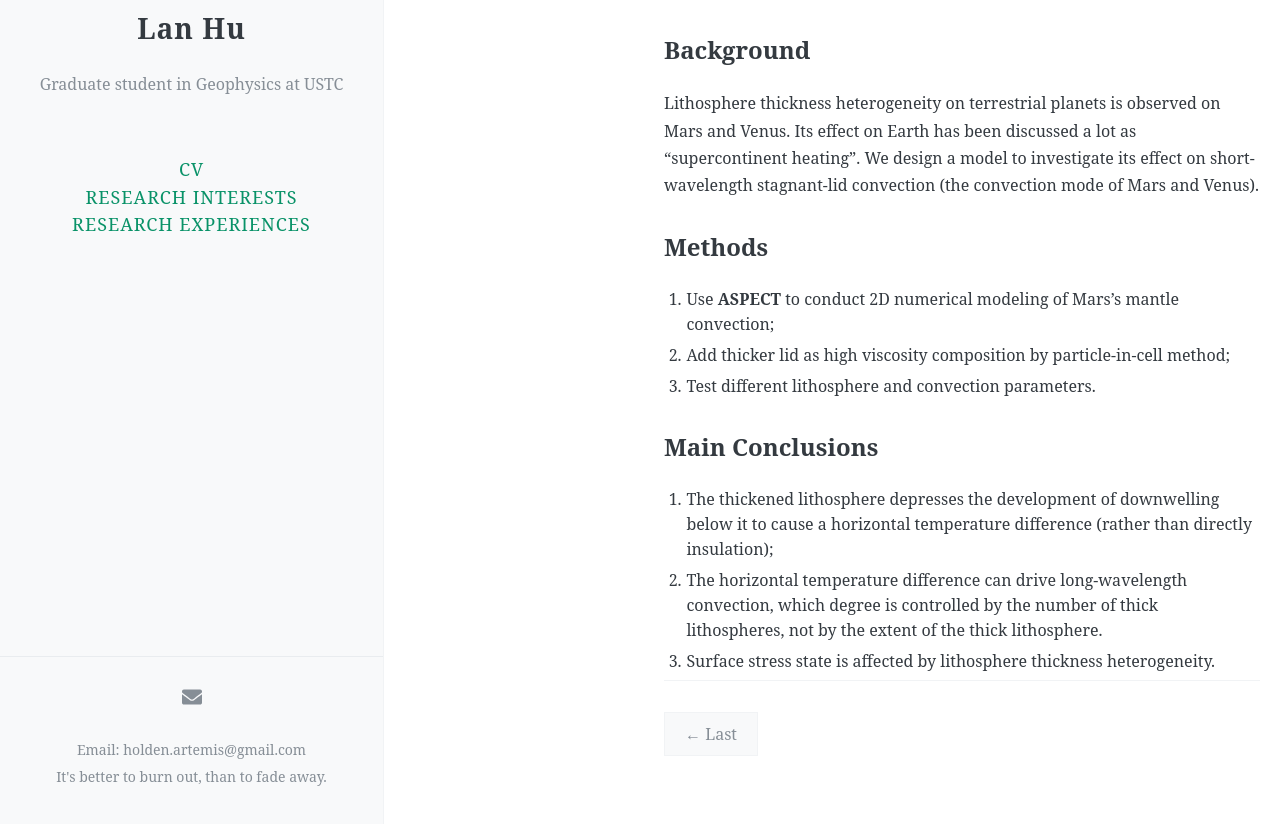
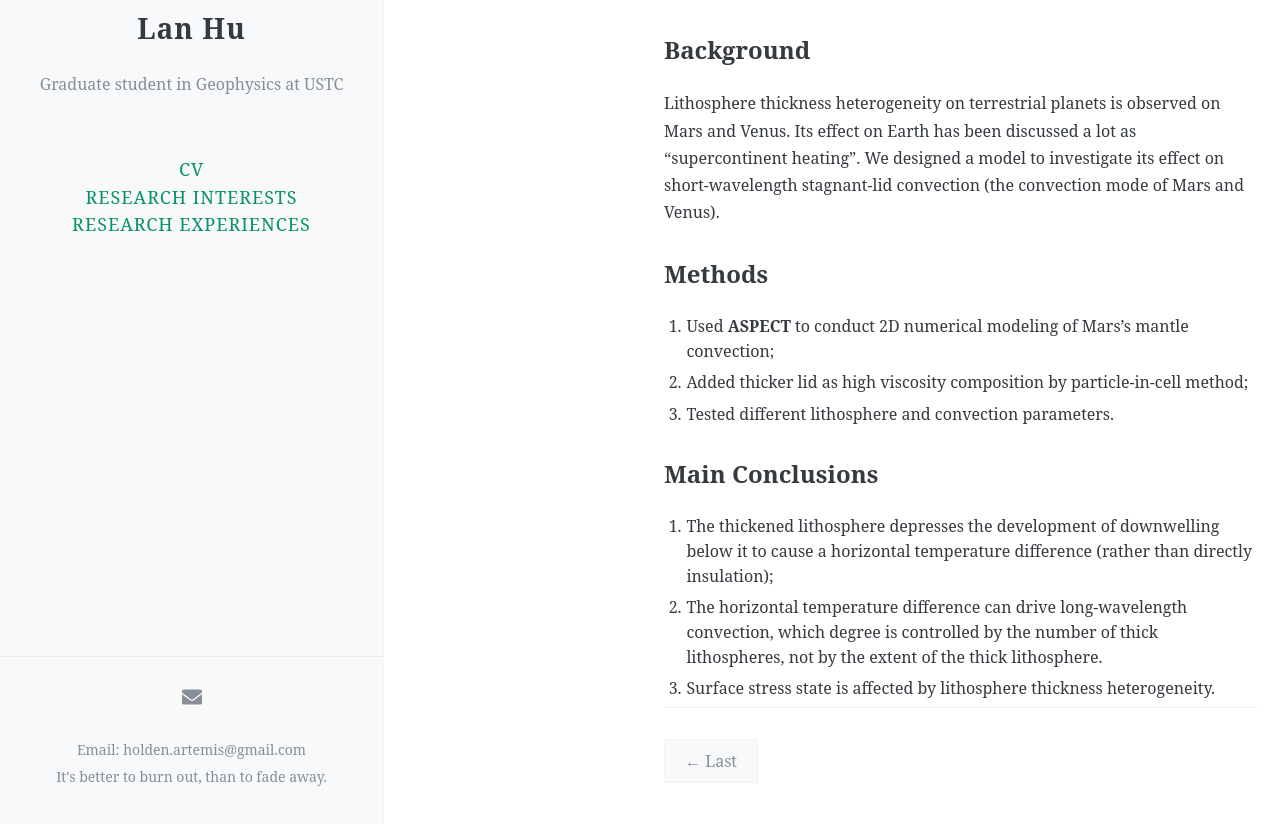
Before and after one commit to Hannah-Artemis/LOFFER, a Jekyll site: the page built from _posts/2023-10-01-stagnant_lid.md, in a window 1280 px wide and 1118 px high. Shown: the part 294-1118 px from the top of the window. Built offline with Jekyll 4.4.1, drawn with Linux system fonts in a browser that asks for light colours; comment, search, counter and statistics services are not loaded.

Commit message:
Update 2023-10-01-stagnant_lid.md

```diff
--- a/_posts/2023-10-01-stagnant_lid.md
+++ b/_posts/2023-10-01-stagnant_lid.md
@@ -16,15 +16,15 @@ toc: true
 
 ## Background
 
-Lithosphere thickness heterogeneity on terrestrial planets is observed on Mars and Venus. Its effect on Earth has been discussed a lot as "supercontinent heating". We design a model to investigate its effect on short-wavelength stagnant-lid convection (the convection mode of Mars and Venus).
+Lithosphere thickness heterogeneity on terrestrial planets is observed on Mars and Venus. Its effect on Earth has been discussed a lot as "supercontinent heating". We designed a model to investigate its effect on short-wavelength stagnant-lid convection (the convection mode of Mars and Venus).
 
 
 
 ## Methods
 
-1. Use **ASPECT** to conduct 2D numerical modeling of Mars's mantle convection;
-2. Add thicker lid as high viscosity composition by particle-in-cell method;
-3. Test different lithosphere and convection parameters.
+1. Used **ASPECT** to conduct 2D numerical modeling of Mars's mantle convection;
+2. Added thicker lid as high viscosity composition by particle-in-cell method;
+3. Tested different lithosphere and convection parameters.
 
 
 
```
